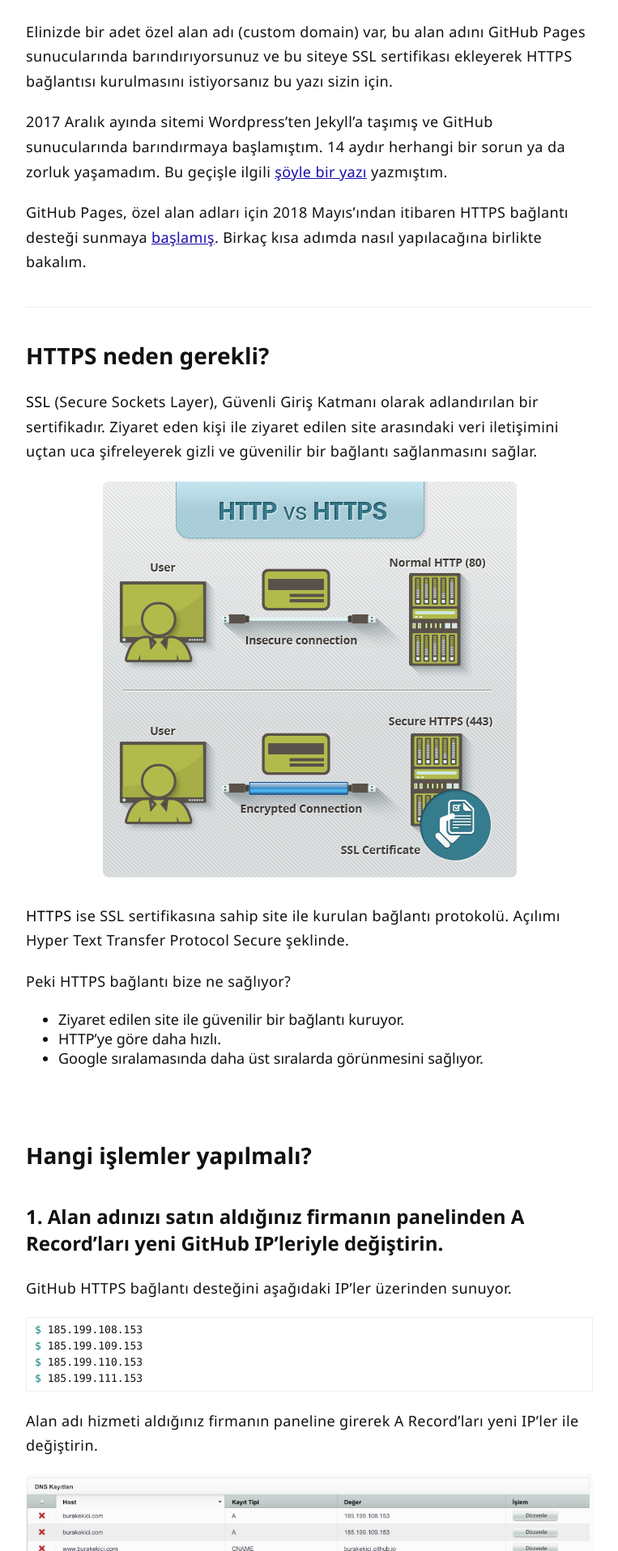
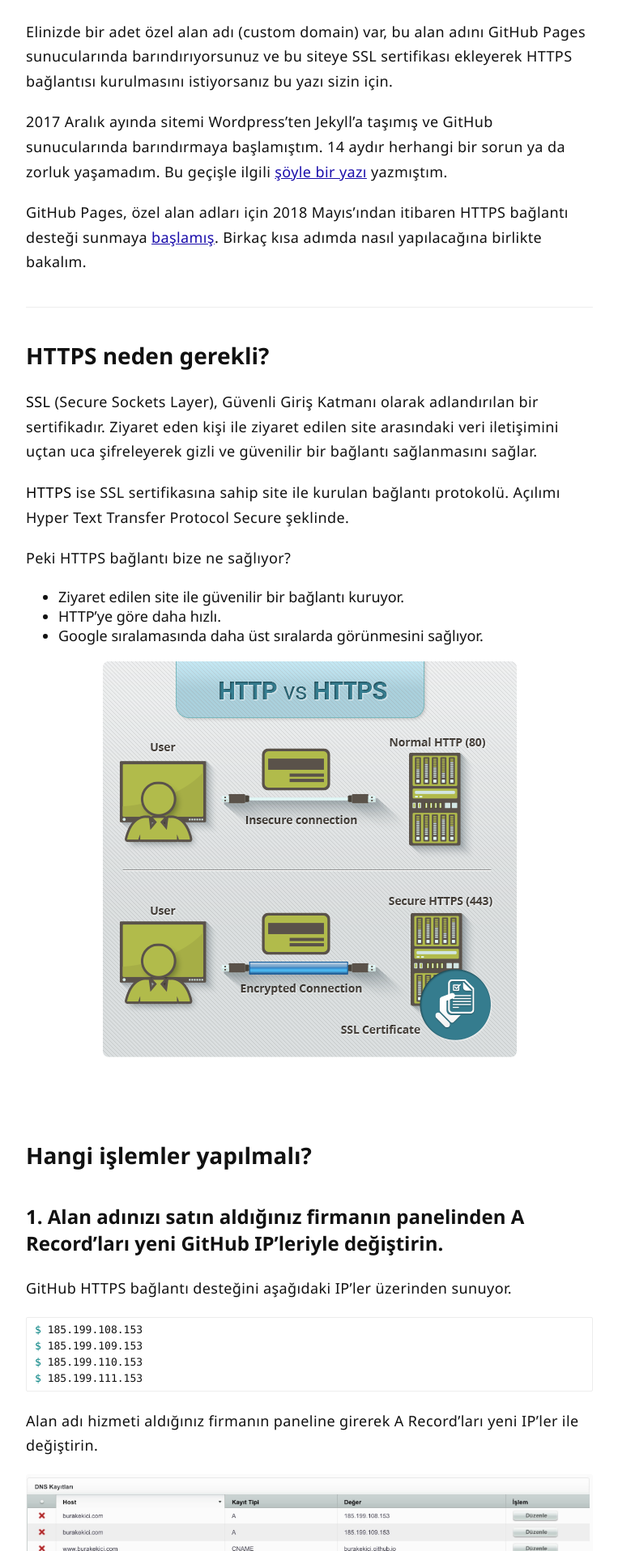
Before and after one commit to burakekici/burakekici.github.io, a Jekyll site: the page built from _posts/2019-01-19-github-custom-domain-https.md, in a window 1280 px wide. Shown: the part 319-2235 px from the top of the page at 81% size, without its empty margins (258-1021 px from the left). Built offline with Jekyll 4.4.1, drawn with Linux system fonts in a browser that asks for light colours; comment, search, counter and statistics services are not loaded.

Commit message:
Update 2019-01-19-github-custom-domain-https.md

```diff
--- a/_posts/2019-01-19-github-custom-domain-https.md
+++ b/_posts/2019-01-19-github-custom-domain-https.md
@@ -30,10 +30,6 @@
 
 **SSL** (Secure Sockets Layer), Güvenli Giriş Katmanı olarak adlandırılan bir sertifikadır. Ziyaret eden kişi ile ziyaret edilen site arasındaki veri iletişimini uçtan uca şifreleyerek gizli ve güvenilir bir bağlantı sağlanmasını sağlar.
 
-<p align="center">
-  <img src="../assets/images/2019/github-https/http-vs-https.png" alt="HTTP vs HTTPS"/>
-</p>
-
 **HTTPS** ise SSL sertifikasına sahip site ile kurulan bağlantı protokolü. Açılımı Hyper Text Transfer Protocol Secure şeklinde.
 
 Peki HTTPS bağlantı bize ne sağlıyor?
@@ -41,6 +37,10 @@
 * Ziyaret edilen site ile güvenilir bir bağlantı kuruyor.
 * HTTP'ye göre daha hızlı.
 * Google sıralamasında daha üst sıralarda görünmesini sağlıyor.
+
+<p align="center">
+  <img src="../assets/images/2019/github-https/http-vs-https.png" alt="HTTP vs HTTPS"/>
+</p>
 
 <br>
 
```
